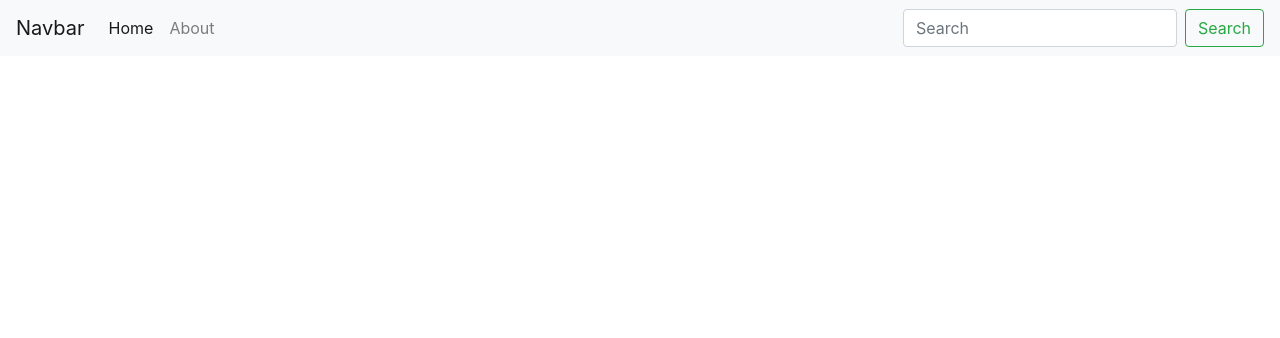
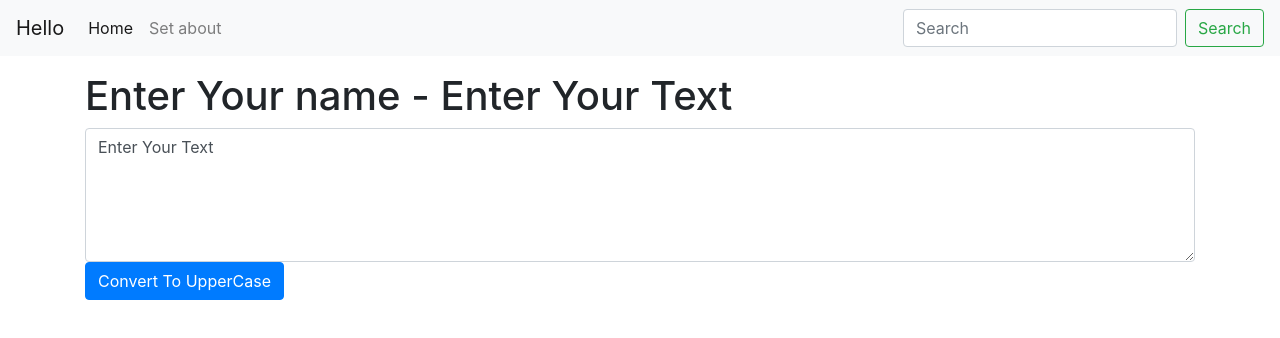
Before and after one commit to Bharat295/TextUtils-React, a React (Create React App) app: page / in a window 1280 px wide. Shown: the top 338 px of the page. Built offline with nearby package versions, Linux system fonts and the light colour scheme.

Commit message:
7th Video ended

```diff
--- a/src/App.js
+++ b/src/App.js
@@ -1,35 +1,17 @@
 // import logo from './logo.svg';
 import './App.css';
+import Navbar from './components/Navbar';
+import TextForms from './components/TextForm';
 
 function App() {
   return (
     <>
-      <nav className="navbar navbar-expand-lg navbar-light bg-light">
-      <a className="navbar-brand" href="/">Navbar</a>
-      <button className="navbar-toggler" type="button" data-toggle="collapse" data-target="#navbarSupportedContent" aria-controls="navbarSupportedContent" aria-expanded="false" aria-label="Toggle navigation">
-        <span className="navbar-toggler-icon"></span>
-      </button>
+      <Navbar tittle="Hello" />
+      <div className="container my-3">
+        <TextForms heading="Enter Your name " />
 
-      <div className="collapse navbar-collapse" id="navbarSupportedContent">
-        <ul className="navbar-nav mr-auto">
-          <li className="nav-item active">
-            <a className="nav-link" href="/">Home <span className="sr-only">(current)</span></a>
-          </li>
-          <li className="nav-item">
-            <a className="nav-link" href="/">About</a>
-          </li>
-
-          <li className="nav-item">
-            {/* <a className="nav-link disabled" href="/" tabindex="-1" aria-disabled="true">Disabled</a> */}
-          </li>
-        </ul>
-        <form className="form-inline my-2 my-lg-0">
-          <input className="form-control mr-sm-2" type="search" placeholder="Search" aria-label="Search"/>
-          <button className="btn btn-outline-success my-2 my-sm-0" type="submit">Search</button>
-        </form>
       </div>
-    </nav>
-        </>
+    </>
   );
 }
 
--- /dev/null
+++ b/src/components/Navbar.js
@@ -0,0 +1,44 @@
+import React from 'react'
+import PropTypes from 'prop-types'
+
+export default function Navbar(props) {
+  return (
+    <div>
+         <nav className="navbar navbar-expand-lg navbar-light bg-light">
+      <a className="navbar-brand" href="/">{props.tittle}</a>
+      <button className="navbar-toggler" type="button" data-toggle="collapse" data-target="#navbarSupportedContent" aria-controls="navbarSupportedContent" aria-expanded="false" aria-label="Toggle navigation">
+        <span className="navbar-toggler-icon"></span>
+      </button>
+
+      <div className="collapse navbar-collapse" id="navbarSupportedContent">
+        <ul className="navbar-nav mr-auto">
+          <li className="nav-item active">
+            <a className="nav-link" href="/">Home <span className="sr-only">(current)</span></a>
+          </li>
+          <li className="nav-item">
+            <a className="nav-link" href="/"> {props.text} </a>
+          </li>
+
+          <li className="nav-item">
+            {/* <a className="nav-link disabled" href="/" tabindex="-1" aria-disabled="true">Disabled</a> */}
+          </li>
+        </ul>
+        <form className="form-inline my-2 my-lg-0">
+          <input className="form-control mr-sm-2" type="search" placeholder="Search" aria-label="Search"/>
+          <button className="btn btn-outline-success my-2 my-sm-0" type="submit">Search</button>
+        </form>
+      </div>
+      </nav>
+    </div>
+  )
+}
+Navbar.prototype = {
+    tittle: PropTypes.string,
+    text : PropTypes.string
+}
+Navbar.defaultProps = {
+    tittle: "set Name",
+    text :  "Set about"
+}
+
+// Navbar.de
--- /dev/null
+++ b/src/components/TextForm.js
@@ -0,0 +1,26 @@
+// Understanding state
+// import { useState } from "react"
+import React, {useState} from 'react'
+
+export default function TextForm(props) {
+    const [text, setText] = useState("Enter Your Text");
+    const handleUpClick = () => {
+        // console.log(text);
+        const myText = text.toUpperCase();
+        setText(myText);
+    }
+    const handleOnChange = (event) => {
+        // console.log("Hello1");
+        setText(event.target.value)
+    }
+  return (
+      <div>
+          <h1> {props.heading} - {text}</h1>
+          <div className="form-group">
+            <textarea className="form-control" id="exa" placeholder='Hello How are you ?' value={text} onChange = {handleOnChange} rows="5"></textarea>
+            <button className="btn btn-primary" onClick={handleUpClick}>Convert To UpperCase</button>
+         </div>
+
+     </div>
+  )
+}
--- /dev/null
+++ b/src/module1.mjs
@@ -0,0 +1,2 @@
+import {a} from './module2.mjs'
+console.log(a);
--- /dev/null
+++ b/src/module2.mjs
@@ -0,0 +1,6 @@
+const a = "Bharat";
+const b = "Hello";
+const c = "Hye";
+
+
+export { a};
```
